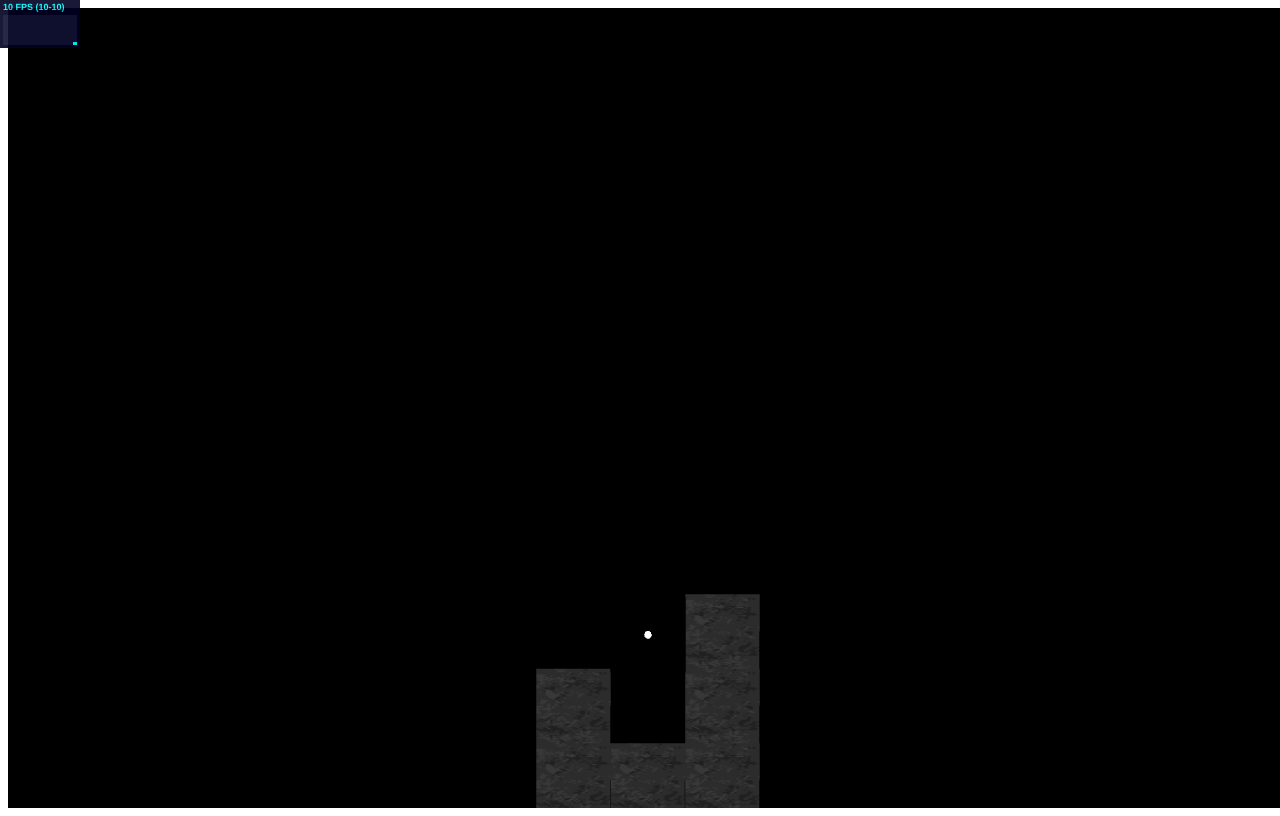
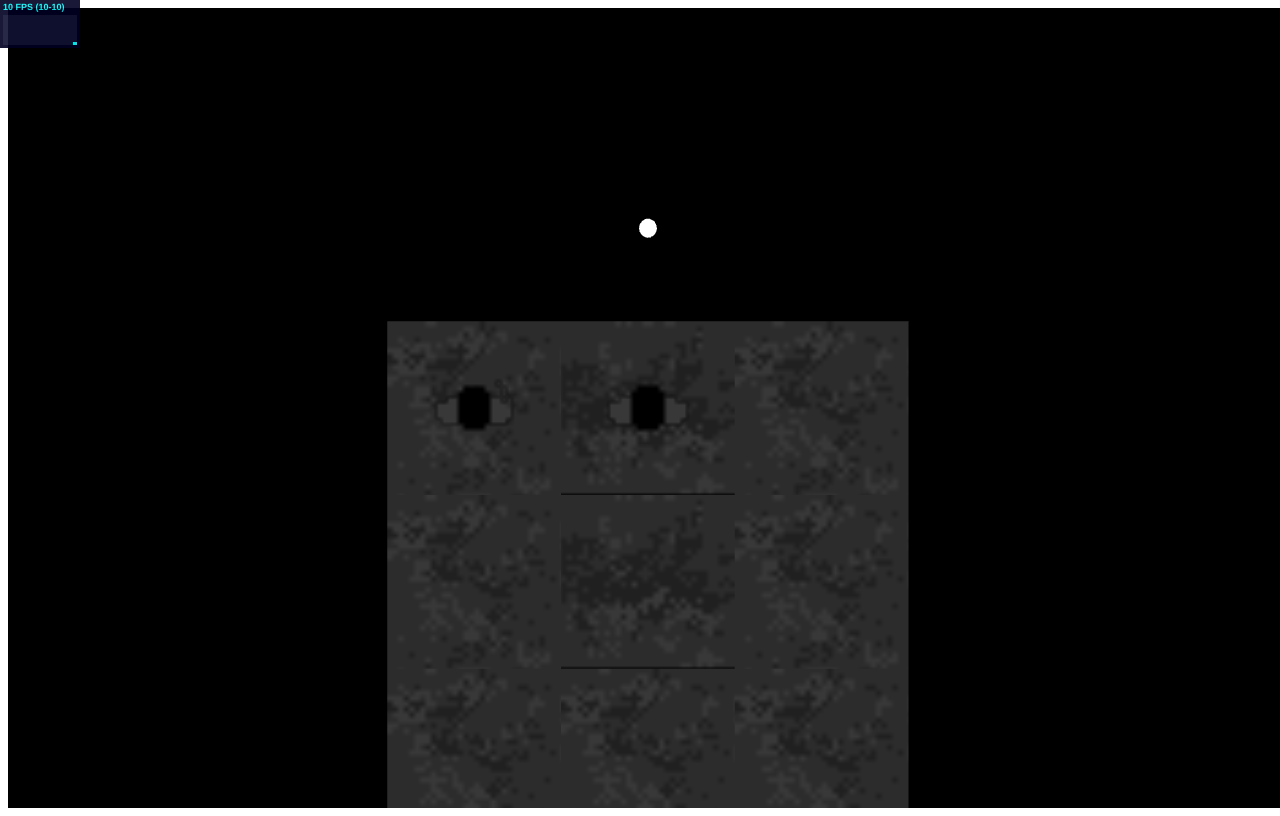
Before and after one commit to druckson/ludumdare26, a website: page site/index.html in a window 1280 px wide. Drawn offline with Linux system fonts and the light colour scheme; animation ran at ten frames a second.

Commit message:
fix spritesheets, player movement

```diff
--- a/site/index.html
+++ b/site/index.html
@@ -20,9 +20,9 @@
                 success: function(data) {
                     var eng = new engine.Engine(true);
                     eng.loadMap(data);
+                    eng.addSystem(new engine.Scripting(game.scripts));
                     eng.addSystem(new engine.Physics(10, 10, 0.9));
-                    eng.addSystem(new engine.Display(7, 3));
-                    eng.addSystem(new engine.Scripting(game.scripts));
+                    eng.addSystem(new engine.Display(3, 0));
                     eng.addPlayer();
                     eng.gameLoop();
                 },
--- a/site/js/engine/display.js
+++ b/site/js/engine/display.js
@@ -45,10 +45,12 @@ if (typeof engine === "undefined") { engine = {}; }
                 if (!(sheet in sheets)) {
                     var texture = THREE.ImageUtils.loadTexture(sheet);
                     sheets[sheet] = {
+                        file: sheet,
                         geometry: new THREE.Geometry(),
                         material: new THREE.MeshBasicMaterial({ map: texture, transparent: true }),
                         width: entity.graphics.sheet_width,
-                        height: entity.graphics.sheet_height,
+                        height: Math.ceil(entity.graphics.sheet_length / entity.graphics.sheet_width),
+                        length: entity.graphics.sheet_length,
                         level: entity.graphics.level
                     }
                 }
--- a/site/js/engine/engine.js
+++ b/site/js/engine/engine.js
@@ -72,14 +72,6 @@ if (typeof engine === "undefined") { engine = {}; }
             "level": 0.1
         });
 
-        this.entity_manager.setComponent(reticle, "physics", {
-            type: 1,
-            shape: {
-                type: "circle",
-                radius: 0.1,
-            }
-        });
-
         this.entity_manager.setComponent(player, "position", position);
         this.entity_manager.setComponent(player, "angle", 0);
         this.entity_manager.setComponent(player, "scripts", {
@@ -89,15 +81,15 @@ if (typeof engine === "undefined") { engine = {}; }
 
         this.entity_manager.setComponent(player, "player", {
             angle: 0,
-            reticle_distance: 5,
+            reticle_distance: 1,
             reticle: reticle
         });
         this.entity_manager.setComponent(player, "graphics", {
             "type": "sprite",
-            "sheet": "/images/mob/robots.png",
-            "sheet_width": 17,
-            "sheet_height": 16,
-            "sheet_idx": 37,
+            "sheet": "/img/player.png",
+            "sheet_width": 2,
+            "sheet_length": 2,
+            "sheet_idx": 0,
             "level": 0.1
         });
         this.entity_manager.setComponent(player, "physics", {
--- a/site/js/game/maps/level1.json
+++ b/site/js/game/maps/level1.json
@@ -7,15 +7,25 @@
                 "static": true,
                 "sheet": "/img/ground1.png",
                 "sheet_width": 4,
-                "sheet_height": 1,
-                "sheet_idx": 1,
+                "sheet_length": 6,
+                "sheet_idx": 0,
                 "sheet_direction": -1,
                 "level": 0.0
             }
         },
         "ss": {
             "name": "Spawn",
-            "spawn": true
+            "spawn": true,
+            "graphics": {
+                "type": "sprite",
+                "static": true,
+                "sheet": "/img/ground1.png",
+                "sheet_width": 4,
+                "sheet_length": 6,
+                "sheet_idx": 3,
+                "sheet_direction": -1,
+                "level": 0.0
+            }
         }
     },
     "map": [
@@ -25,17 +35,26 @@
     ],
     "entities": [
         {
-            "name": "Singularity",
+            "name": "Sample Player",
             "position": {
                 "x": 0,
                 "y": 0
             },
+            "physics": {
+                "type": 2,
+                "linearDamping": 8,
+                "resititution": 0.5,
+                "shape": {
+                    "type": "circle",
+                    "radius": 0.1
+                }
+            },
             "graphics": {
                 "type": "sprite",
                 "static": true,
-                "sheet": "/img/src/ground1.png",
-                "sheet_width": 4,
-                "sheet_height": 1,
+                "sheet": "/img/player.png",
+                "sheet_width": 2,
+                "sheet_length": 2,
                 "sheet_idx": 1,
                 "level": 0
             }
--- a/site/js/game/scripts.js
+++ b/site/js/game/scripts.js
@@ -119,6 +119,10 @@ if (typeof game === "undefined") { game = {}; }
                     "level": 0.1
                 });
             });
+            var reticle = engine.entity_manager.getComponentsForEntity(this.player.reticle);
+            reticle.position.x = this.position.x - this.player.reticle_distance*Math.sin(this.player.angle);
+            reticle.position.y = this.position.y - this.player.reticle_distance*Math.cos(this.player.angle);
+            reticle.angle = -this.player.angle;
         },
         player_think: function(engine, dt) {
             this.physics.force = {x: 0, y: 0};
@@ -136,7 +140,7 @@ if (typeof game === "undefined") { game = {}; }
             if (Keyboard.isDown(83))
                 move = 1;
             this.player.angle = -Mouse.mouseX() / 360;
-            this.player.reticle_distance = Math.max(0, Math.min(5, -Mouse.mouseY() / 200));
+            //this.player.reticle_distance = Math.max(0, Math.min(5, -Mouse.mouseY() / 200));
 
             var x = move * Math.sin(this.player.angle) + strafe * Math.cos(this.player.angle);
             var y = move * Math.cos(this.player.angle) - strafe * Math.sin(this.player.angle);
```
Also changed, not shown: site/img/player.png (added), 2 other files.
